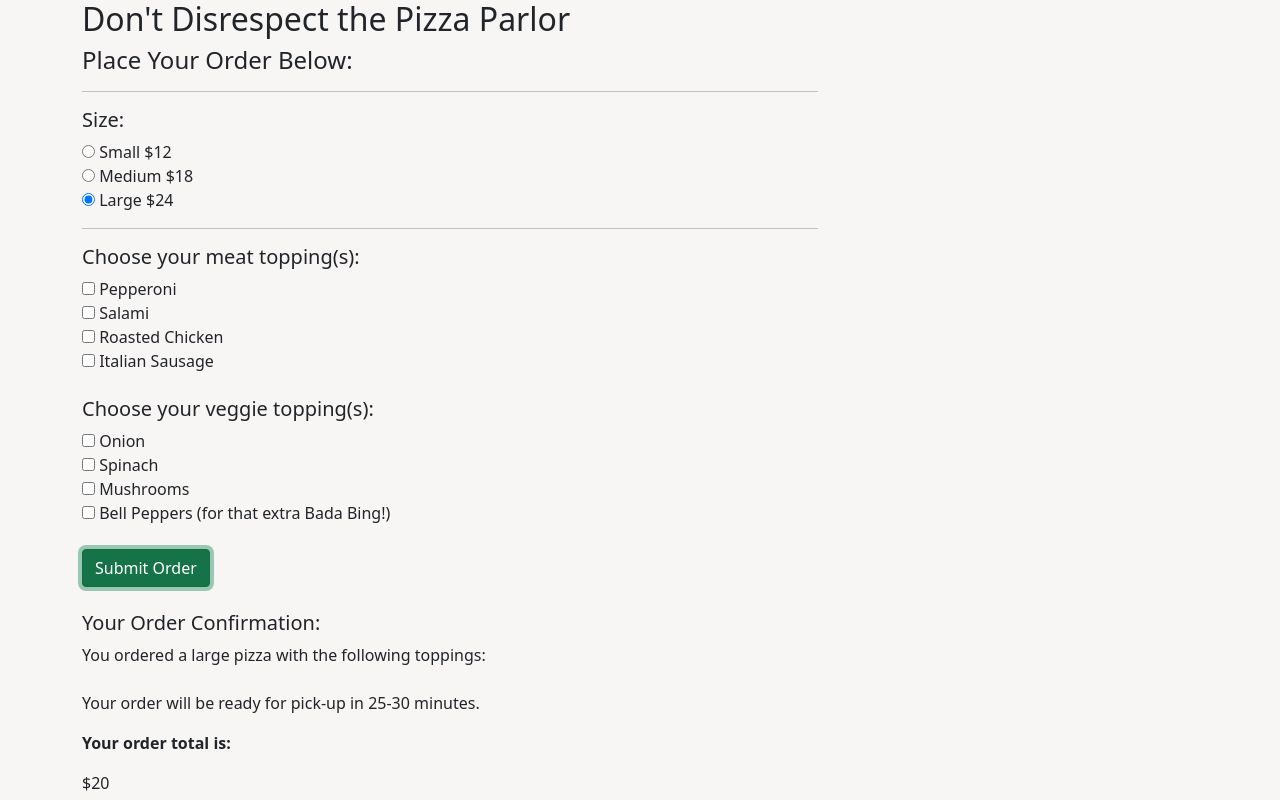
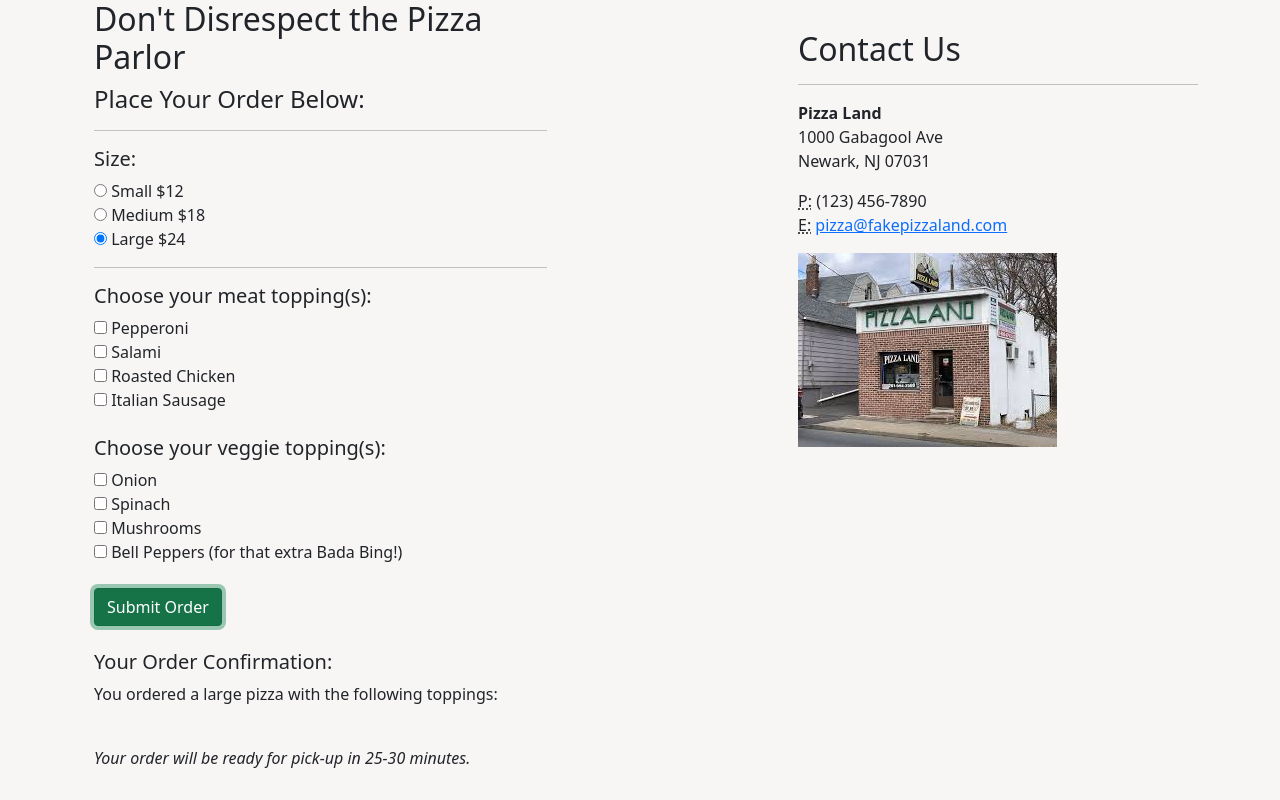
Before and after one commit to SageSypert/pizza-land, a plain HTML site: page index.html in a window 1280 px wide. Both pictures are taken after a click on the button "Submit Order". Shown: the top 800 px of the page. Drawn offline with Linux system fonts and the light colour scheme.

Commit message:
add css styling, float contact div sidebar

```diff
--- a/css/styles.css
+++ b/css/styles.css
@@ -6,6 +6,12 @@ body {
   background-color: rgba(248, 244, 244, 0.884);
 }
 
-.orderTotal {
-  font-weight: bold;
+#pickup {
+  font-style: italic;
 }
+
+#sidebar {
+  float: right;
+  width: 400px;
+  margin-top: 30px;
+}
--- a/index.html
+++ b/index.html
@@ -11,6 +11,26 @@
 
 <body>
   <div class="container">
+
+    <div class="col-md-4 mb-5" id="sidebar">
+      <h2>Contact Us</h2>
+      <hr>
+      <address>
+        <strong>Pizza Land</strong>
+        <br>1000 Gabagool Ave
+        <br>Newark, NJ 07031
+        <br>
+      </address>
+      <address>
+        <abbr title="Phone">P:</abbr>
+        (123) 456-7890
+        <br>
+        <abbr title="Email">E:</abbr>
+        <a href="mailto:#">pizza@fakepizzaland.com</a>
+      </address>
+      <img src="img/pizzaland3.jpg">
+    </div>
+
     <div class="row">
       <div class="col-md-8 mb-5">
         <h2>Don't Disrespect the Pizza Parlor</h2>
@@ -36,6 +56,7 @@
               Large $24
             </label>
           </div>
+
           <hr>
           <h5>Choose your meat topping(s):</h5>
           <input type="checkbox" class="topping" name="pizzaTopping" value="pepperoni"> Pepperoni<br>
@@ -56,17 +77,16 @@
         <div class="orderConfirmation">
           <h5>Your Order Confirmation:</h5>
           <p>You ordered a <span id="sizeChoice"></span> pizza with the following toppings:<br>
-            <span id="toppingsChoice"></span><br>
-            Your order will be ready for pick-up in 25-30 minutes.
-            <br>
-            <p class="orderTotal">Your order total is: </p>
+            <span class="returnOrder" id="toppingsChoice"></span><br>
+            <p id="pickup">Your order will be ready for pick-up in 25-30 minutes.</p><br>
+            <p>Your order total is: </p>
             <span id="costOutput"></span>
           </p>
         </div>
       </div>
     </div>
 
-    <div class="col-md-4 mb-5">
+    <!-- <div class="col-md-4 mb-5" id="sidebar">
       <h2>Contact Us</h2>
       <hr>
       <address>
@@ -83,7 +103,7 @@
         <a href="mailto:#">pizza@fakepizzaland.com</a>
       </address>
       <img src="img/pizzaland3.jpg">
-    </div>
+    </div> -->
   </div>
 
 </body>
--- a/js/scripts.js
+++ b/js/scripts.js
@@ -1,4 +1,6 @@
 // TDD:
+
+
 
 
 // Business Logic:
```
